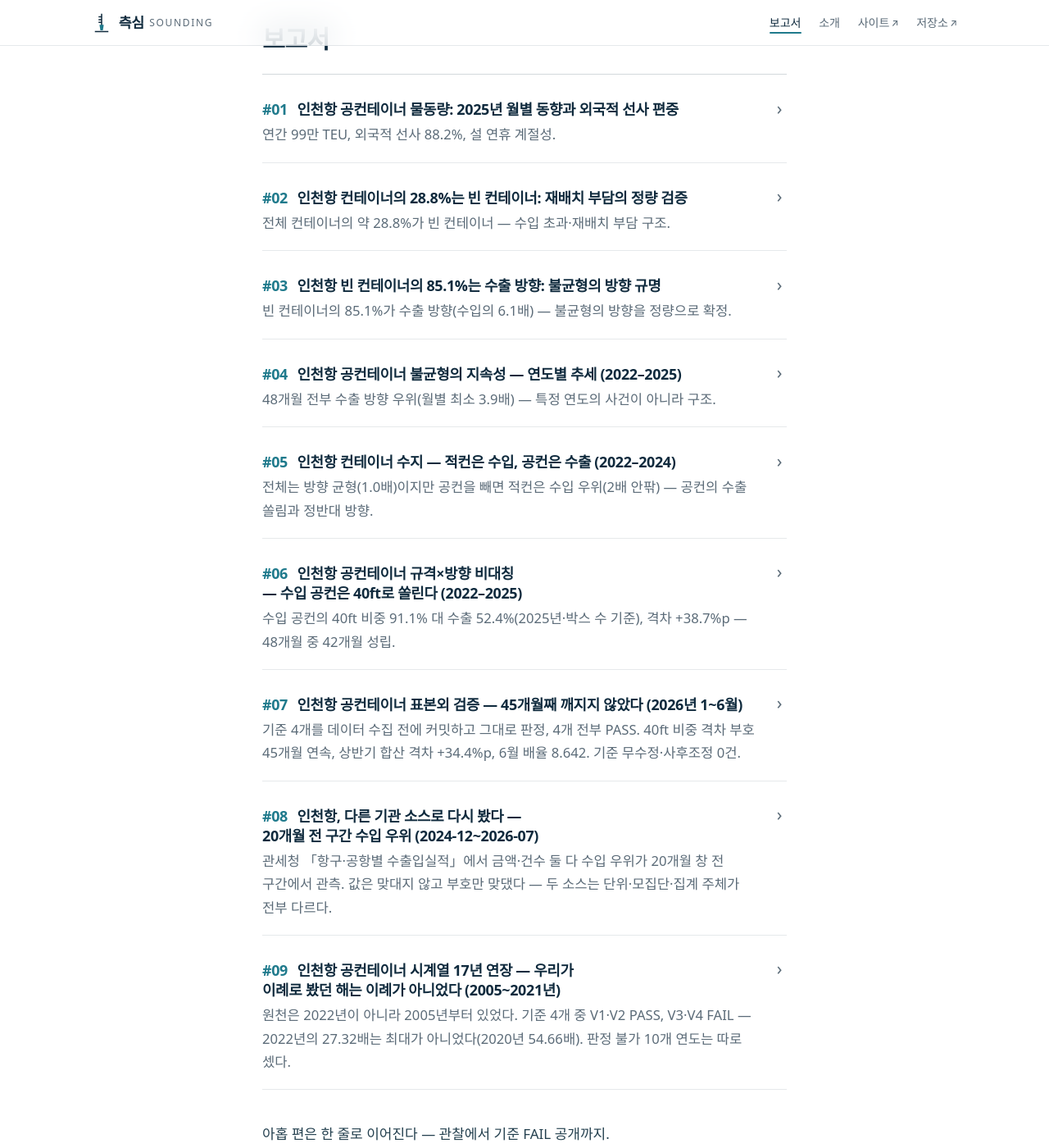
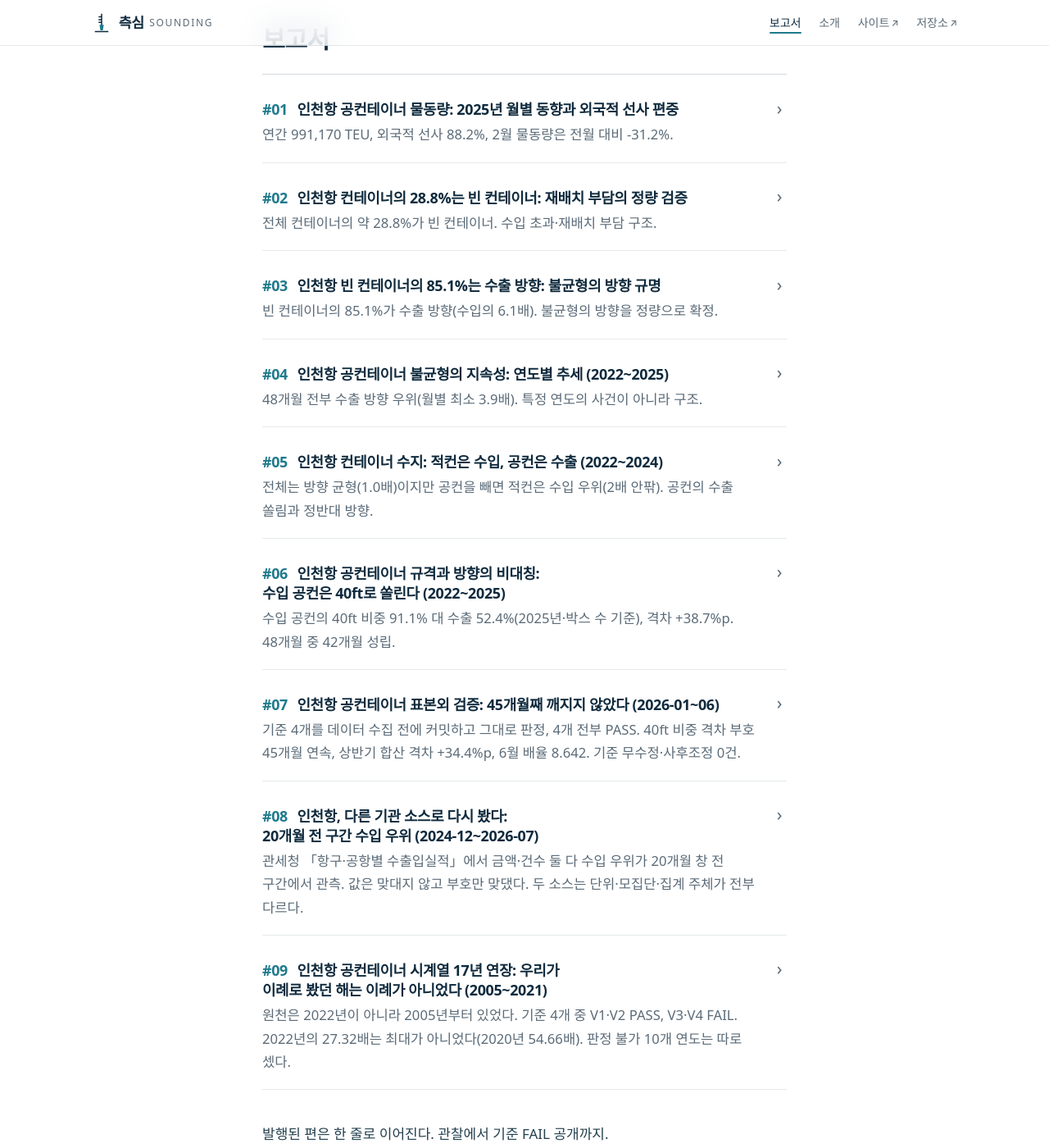
Before and after one commit to jisangj03-dev/incheon-port-analysis, a Jekyll site: the page built from README.md, in a window 1280 px wide and 1400 px high, scrolled down 832 px. Shown: the whole window at 82% size. Built offline with Jekyll 4.4.1, drawn with Linux system fonts in a browser that asks for light colours; some web fonts are replaced; our own code applies the rules of GitHub Pages for plain Markdown files; some of the changed text lies outside the part shown.

Commit message:
fix(인천 지면·첫 화면): 표기 절의 생성 주체 문단 제거(v6.2) · 줄표 전부 제거 · 404·소개의 없는 절 참조 → 실제 앵커 · #01 주석을 대장 값으로
- README 표기 절 아래 「AI가 쓴다는 것이 … "AI가 썼다"고 공개하면」 — 2026-08-26 에 쓰여 v6.2(09-02) 뒤에도 살아 있었다. about.md 「숨기지 않는 이유」 문단도 같이.
- README·about·404·_config 설명·og:image:alt 의 —·– 를 뺀다(측심은 0곳). 목록 제목은 측심 행 목록과 같은 쌍점 꼴.
- 404·소개가 가리키던 「데이터 지도」「정정 기록」은 측심에 없다 → #verdicts · #data.
- #01 주석 「99만 TEU, 설 연휴 계절성」 → 「991,170 TEU, 2월 전월 대비 -31.2%」(대장 행). 「아홉 편은」 → 「발행된 편은」.
- 09_판정결과 「발행본 미작성」 → 발행본 report_09 (검수·push 대기).
경위 = docs/작업기록.md 2026-09-08.

Co-Authored-By: Claude Fable 5.1 <noreply@anthropic.com>
Claude-Session: https://claude.ai/code/session_01JYPG6gkPxvew2jVPQGBRzM

```diff
--- a/README.md
+++ b/README.md
@@ -4,30 +4,30 @@
 
 [측심 사이트 보기](https://sounding.higgsfield.app/) [보고서 목록](#보고서)
 
-각 편은 **핵심 요약 → 분석 결과(차트·표) → 해석 → 한계·후속** 순서이고, 결론 자리의 모든 수치는 이 저장소의 원시 CSV 와 코드에서 다시 계산된다. 이 저장소는 [측심](https://sounding.higgsfield.app/) 시리즈의 **원문 · 원시 데이터 · 재현 코드**를 든다 — [데이터와 재현](https://sounding.higgsfield.app/#data) · [기준과 판정](https://sounding.higgsfield.app/#verdicts).
+각 편은 **핵심 요약 → 분석 결과(차트·표) → 해석 → 한계·후속** 순서이고, 결론 자리의 모든 수치는 이 저장소의 원시 CSV 와 코드에서 다시 계산된다. 이 저장소는 [측심](https://sounding.higgsfield.app/) 시리즈의 **원문 · 원시 데이터 · 재현 코드**를 든다. [데이터와 재현](https://sounding.higgsfield.app/#data) · [기준과 판정](https://sounding.higgsfield.app/#verdicts).
 
 ## 보고서
 
 - [**#01** 인천항 공컨테이너 물동량: 2025년 월별 동향과 외국적 선사 편중](reports/report_01_공컨테이너_물동량.md)
-  연간 99만 TEU, 외국적 선사 88.2%, 설 연휴 계절성.
+  연간 991,170 TEU, 외국적 선사 88.2%, 2월 물동량은 전월 대비 -31.2%.
 - [**#02** 인천항 컨테이너의 28.8%는 빈 컨테이너: 재배치 부담의 정량 검증](reports/report_02_공컨테이너_비율.md)
-  전체 컨테이너의 약 28.8%가 빈 컨테이너 — 수입 초과·재배치 부담 구조.
+  전체 컨테이너의 약 28.8%가 빈 컨테이너. 수입 초과·재배치 부담 구조.
 - [**#03** 인천항 빈 컨테이너의 85.1%는 수출 방향: 불균형의 방향 규명](reports/report_03_공컨테이너_수출입방향.md)
-  빈 컨테이너의 85.1%가 수출 방향(수입의 6.1배) — 불균형의 방향을 정량으로 확정.
-- [**#04** 인천항 공컨테이너 불균형의 지속성 — 연도별 추세 (2022–2025)](reports/report_04_공컨테이너_연도별추세.md)
-  48개월 전부 수출 방향 우위(월별 최소 3.9배) — 특정 연도의 사건이 아니라 구조.
-- [**#05** 인천항 컨테이너 수지 — 적컨은 수입, 공컨은 수출 (2022–2024)](reports/report_05_컨테이너_수지.md)
-  전체는 방향 균형(1.0배)이지만 공컨을 빼면 적컨은 수입 우위(2배 안팎) — 공컨의 수출 쏠림과 정반대 방향.
-- [**#06** 인천항 공컨테이너 규격×방향 비대칭 — 수입 공컨은 40ft로 쏠린다 (2022–2025)](reports/report_06_공컨테이너_규격방향.md)
-  수입 공컨의 40ft 비중 91.1% 대 수출 52.4%(2025년·박스 수 기준), 격차 +38.7%p — 48개월 중 42개월 성립.
-- [**#07** 인천항 공컨테이너 표본외 검증 — 45개월째 깨지지 않았다 (2026년 1~6월)](reports/report_07_공컨테이너_표본외검증.md)
+  빈 컨테이너의 85.1%가 수출 방향(수입의 6.1배). 불균형의 방향을 정량으로 확정.
+- [**#04** 인천항 공컨테이너 불균형의 지속성: 연도별 추세 (2022~2025)](reports/report_04_공컨테이너_연도별추세.md)
+  48개월 전부 수출 방향 우위(월별 최소 3.9배). 특정 연도의 사건이 아니라 구조.
+- [**#05** 인천항 컨테이너 수지: 적컨은 수입, 공컨은 수출 (2022~2024)](reports/report_05_컨테이너_수지.md)
+  전체는 방향 균형(1.0배)이지만 공컨을 빼면 적컨은 수입 우위(2배 안팎). 공컨의 수출 쏠림과 정반대 방향.
+- [**#06** 인천항 공컨테이너 규격과 방향의 비대칭: 수입 공컨은 40ft로 쏠린다 (2022~2025)](reports/report_06_공컨테이너_규격방향.md)
+  수입 공컨의 40ft 비중 91.1% 대 수출 52.4%(2025년·박스 수 기준), 격차 +38.7%p. 48개월 중 42개월 성립.
+- [**#07** 인천항 공컨테이너 표본외 검증: 45개월째 깨지지 않았다 (2026-01~06)](reports/report_07_공컨테이너_표본외검증.md)
   기준 4개를 데이터 수집 전에 커밋하고 그대로 판정, 4개 전부 PASS. 40ft 비중 격차 부호 45개월 연속, 상반기 합산 격차 +34.4%p, 6월 배율 8.642. 기준 무수정·사후조정 0건.
-- [**#08** 인천항, 다른 기관 소스로 다시 봤다 — 20개월 전 구간 수입 우위 (2024-12~2026-07)](reports/report_08_관세청_인천항_수출입신고.md)
-  관세청 「항구·공항별 수출입실적」에서 금액·건수 둘 다 수입 우위가 20개월 창 전 구간에서 관측. 값은 맞대지 않고 부호만 맞댔다 — 두 소스는 단위·모집단·집계 주체가 전부 다르다.
-- [**#09** 인천항 공컨테이너 시계열 17년 연장 — 우리가 이례로 봤던 해는 이례가 아니었다 (2005~2021년)](reports/report_09_공컨테이너_시계열연장.md)
-  원천은 2022년이 아니라 2005년부터 있었다. 기준 4개 중 V1·V2 PASS, V3·V4 FAIL — 2022년의 27.32배는 최대가 아니었다(2020년 54.66배). 판정 불가 10개 연도는 따로 셌다.
+- [**#08** 인천항, 다른 기관 소스로 다시 봤다: 20개월 전 구간 수입 우위 (2024-12~2026-07)](reports/report_08_관세청_인천항_수출입신고.md)
+  관세청 「항구·공항별 수출입실적」에서 금액·건수 둘 다 수입 우위가 20개월 창 전 구간에서 관측. 값은 맞대지 않고 부호만 맞댔다. 두 소스는 단위·모집단·집계 주체가 전부 다르다.
+- [**#09** 인천항 공컨테이너 시계열 17년 연장: 우리가 이례로 봤던 해는 이례가 아니었다 (2005~2021)](reports/report_09_공컨테이너_시계열연장.md)
+  원천은 2022년이 아니라 2005년부터 있었다. 기준 4개 중 V1·V2 PASS, V3·V4 FAIL. 2022년의 27.32배는 최대가 아니었다(2020년 54.66배). 판정 불가 10개 연도는 따로 셌다.
 
-아홉 편은 한 줄로 이어진다 — 관찰에서 기준 FAIL 공개까지.
+발행된 편은 한 줄로 이어진다. 관찰에서 기준 FAIL 공개까지.
 
 1. **#01 관찰** 「공컨 비중이 높다」는 관찰을 제시했다.
 2. **#02 검증** 전체 물동량 대비 28.8%라는 비율로 검증했다.
@@ -39,7 +39,7 @@
 8. **#08 타 기관 교차 확인** 처음으로 **다른 기관의 다른 신고 체계**를 열어 #05의 「적컨은 수입」을 부호 수준에서 교차 확인했다.
 9. **#09 시계열 연장 · 기준 FAIL 공개** 원천의 시작이 2005년임을 확인해 같은 기준을 **17년 뒤로** 늘렸고, 그 기준 둘이 FAIL 로 났으며 **FAIL 그대로 실었다**.
 
-![월별 수출:수입 배율 (2022–2025)](reports/images/direction_trend_ratio_2022_2025.png)
+![월별 수출:수입 배율 (2022~2025)](reports/images/direction_trend_ratio_2022_2025.png)
 
 ## 검증 방식
 
@@ -49,9 +49,9 @@
 
 ## 데이터 출처
 
-- **공공데이터포털(data.go.kr)** — 인천항만공사 공컨테이너 화물 통계 API
-- **인천지방해양수산청** — 「인천항 물동량」 월별 공표 통계 (전체 컨테이너 물동량)
-- **관세청** — 「항구·공항별 수출입실적」 (공공데이터포털, #08)
+- **공공데이터포털(data.go.kr)**: 인천항만공사 공컨테이너 화물 통계 API
+- **인천지방해양수산청**: 「인천항 물동량」 월별 공표 통계 (전체 컨테이너 물동량)
+- **관세청**: 「항구·공항별 수출입실적」 (공공데이터포털, #08)
 
 ## 저장소 구조
 
@@ -80,10 +80,8 @@
 
 | 항목 | 내용 |
 |---|---|
-| **검수·발행** | **운영자** — 발행 전 결론 자리(제목·한 줄 결론·핵심 요약·해석) 통독, 기계가 무작위로 뽑은 수치 1건의 출처 대조, 발행 실행. 검수 기록은 `docs/검수기록.md`에 남는다. **발행물의 책임은 운영자에게 있다.** |
-| **수집·계산·차트·검사** | 코드 — `analysis/` 전량 공개. 발행 린터·치환 가드·앵커 검사 포함 |
+| **검수·발행** | **운영자**. 발행 전 결론 자리(제목·한 줄 결론·핵심 요약·해석) 통독, 기계가 무작위로 뽑은 수치 1건의 출처 대조, 발행 실행. 검수 기록은 `docs/검수기록.md`에 남는다. **발행물의 책임은 운영자에게 있다.** |
+| **수집·계산·차트·검사** | 코드. `analysis/` 전량 공개. 발행 린터·치환 가드·앵커 검사 포함 |
 | **데이터 출처** | 공공데이터포털 인천항만공사 공컨테이너 화물 통계 API · 인천지방해양수산청 공표 통계 · 관세청 「항구·공항별 수출입실적」 |
 
-AI가 쓴다는 것이 수치를 지어내도 된다는 뜻이 아니다. **오히려 반대다** —
-"AI가 썼다"고 공개하면 독자의 첫 질문이 "그 숫자 진짜냐"가 된다.
-원시 데이터와 재현 코드의 공개가 그 질문에 답하는 유일한 수단이고, 그래서 전량 공개한다.
+독자의 첫 질문은 "그 숫자 진짜냐"다. 원시 데이터와 재현 코드의 공개가 그 질문에 답하는 유일한 수단이고, 그래서 전량 공개한다.
--- a/_config.yml
+++ b/_config.yml
@@ -26,7 +26,7 @@
 #   이제 대상을 적는 것이 종속이 아니라 확정 사실이다.
 
 title: "측심"
-description: "인천항을 공공 1차 데이터로 잰다 — 발행본 · 원시 데이터 · 재현 코드"
+description: "인천항을 공공 1차 데이터로 잰다. 발행본 · 원시 데이터 · 재현 코드"
 theme: jekyll-theme-primer
 lang: ko
 url: "https://jisangj03-dev.github.io"
--- a/_includes/head.html
+++ b/_includes/head.html
@@ -31,7 +31,7 @@
 <meta property="og:image" content="{{ '/assets/og.jpg' | absolute_url }}">
 <meta property="og:image:width" content="1200">
 <meta property="og:image:height" content="630">
-<meta property="og:image:alt" content="측심 · Sounding — 인천항을 공공 1차 데이터로 잰다">
+<meta property="og:image:alt" content="측심 · Sounding · 인천항을 공공 1차 데이터로 잰다">
 <meta name="twitter:card" content="summary_large_image">
 <meta name="twitter:image" content="{{ '/assets/og.jpg' | absolute_url }}">
 
```
Also changed, not shown: 404.md (+6 -6 lines), about.md (+6 -7 lines), docs/09_판정결과.md (+1 -1 lines).
